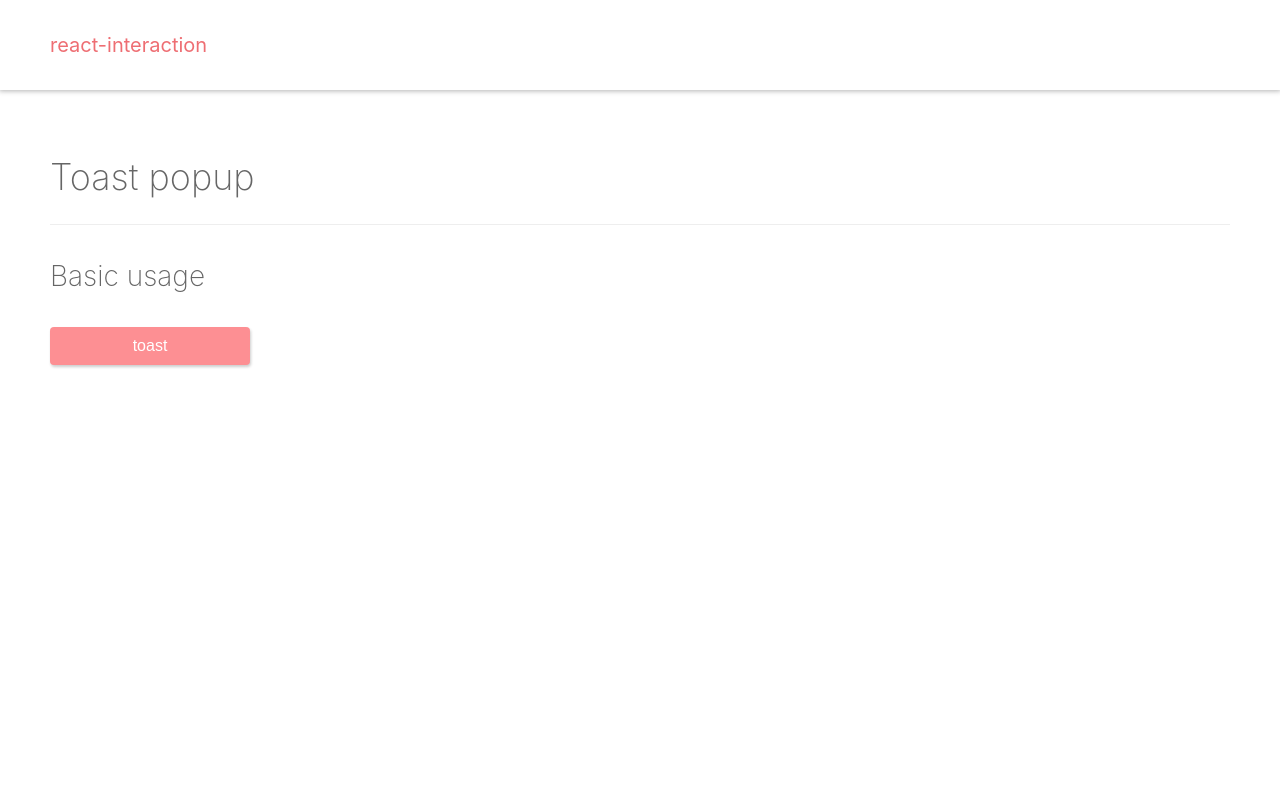
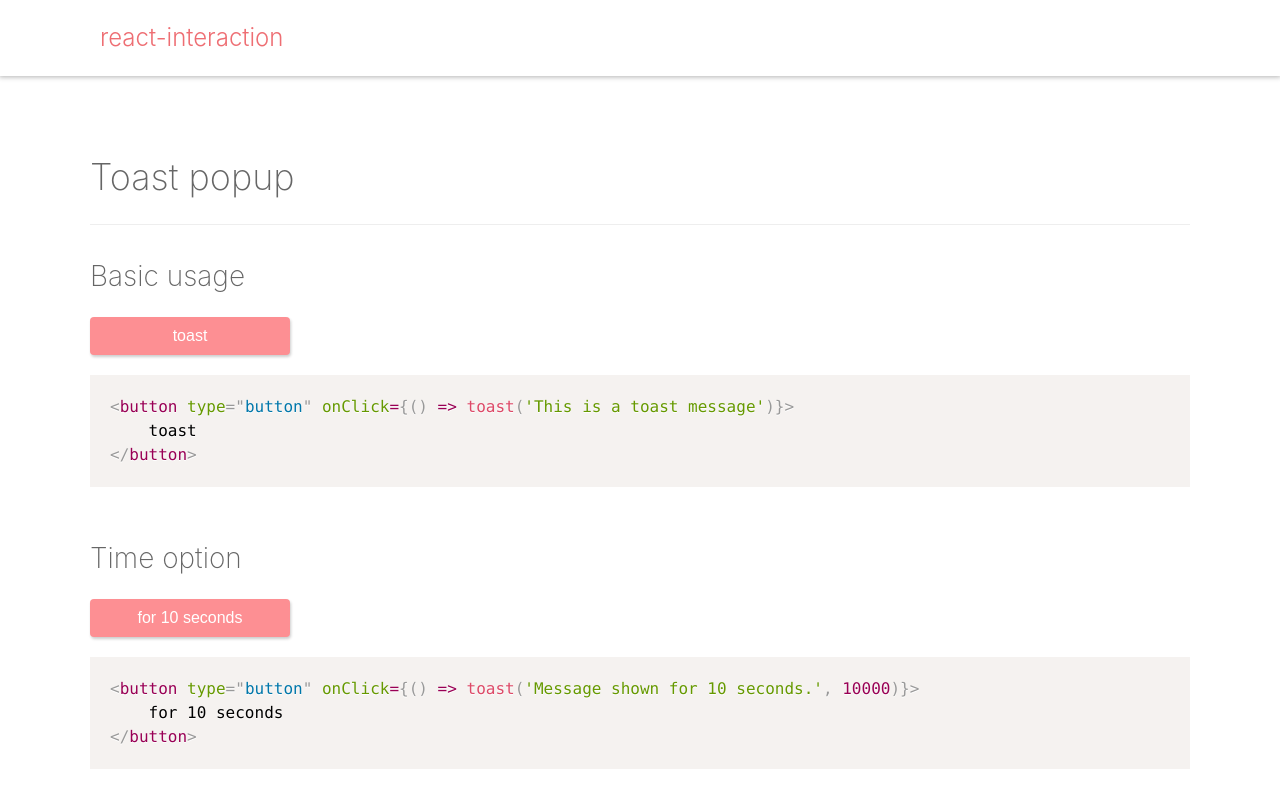
Before and after one commit to almond-bongbong/react-interaction, a React (Create React App) app in the folder example/: page / in a window 1280 px wide. Shown: the top 808 px of the page. Built offline with nearby package versions, Linux system fonts and the light colour scheme.

Commit message:
example page update

```diff
--- a/example/package.json
+++ b/example/package.json
@@ -8,8 +8,9 @@
     "prop-types": "^15.6.2",
     "react": "^16.4.1",
     "react-dom": "^16.4.1",
+    "react-interaction": "file:..",
     "react-scripts": "^1.1.4",
-    "react-interaction": "file:.."
+    "react-syntax-highlighter": "^12.2.1"
   },
   "scripts": {
     "start": "react-scripts start",
--- a/example/public/index.html
+++ b/example/public/index.html
@@ -6,6 +6,7 @@
     <meta name="theme-color" content="#000000">
 
     <link rel="manifest" href="%PUBLIC_URL%/manifest.json">
+    <link href="https://fonts.googleapis.com/css?family=Source+Code+Pro:400,700&display=swap" rel="stylesheet">
 
     <title>react-interaction</title>
   </head>
--- a/example/src/App.js
+++ b/example/src/App.js
@@ -1,17 +1,49 @@
-import React, { Component } from 'react';
+import React from 'react';
+import { PrismLight as SyntaxHighlighter } from 'react-syntax-highlighter';
+import jsx from 'react-syntax-highlighter/dist/esm/languages/prism/jsx';
+import prism from 'react-syntax-highlighter/dist/esm/styles/prism/prism';
 import { toast } from 'react-interaction';
+import JsxHighlighter from './JsxHighlighter';
 
-export default class App extends Component {
-  render () {
-    return (
-      <div className="container">
-        <header>react-interaction</header>
-        <h2>Toast popup</h2>
+SyntaxHighlighter.registerLanguage('jsx', jsx);
+
+export default function App() {
+  return (
+    <div className="container">
+      <header>
+        <h1>react-interaction</h1>
+      </header>
+      <h2>Toast popup</h2>
+      <div className="example_area">
         <h3>Basic usage</h3>
         <div className="playground">
-          <button type="button" onClick={() => toast('This is a toast message')}>toast</button>
+          <button
+            type="button"
+            onClick={() => toast('This is a toast message')}
+          >
+            toast
+          </button>
         </div>
+        <JsxHighlighter>{`<button type="button" onClick={() => toast('This is a toast message')}>
+    toast
+</button>
+`}</JsxHighlighter>
       </div>
-    )
-  }
+      <div className="example_area">
+        <h3>Time option</h3>
+        <div className="playground">
+          <button
+            type="button"
+            onClick={() => toast('Message shown for 10 seconds.', 10000)}
+          >
+            for 10 seconds
+          </button>
+        </div>
+        <JsxHighlighter>{`<button type="button" onClick={() => toast('Message shown for 10 seconds.', 10000)}>
+    for 10 seconds
+</button>
+`}</JsxHighlighter>
+      </div>
+    </div>
+  );
 }
--- /dev/null
+++ b/example/src/JsxHighlighter.js
@@ -0,0 +1,16 @@
+import React from 'react';
+import prism from 'react-syntax-highlighter/dist/cjs/styles/prism/prism';
+import { PrismLight as SyntaxHighlighter } from 'react-syntax-highlighter';
+import jsx from 'react-syntax-highlighter/dist/cjs/languages/prism/jsx';
+
+SyntaxHighlighter.registerLanguage('jsx', jsx);
+
+const JsxHighlighter = ({ children }) => {
+  return (
+    <SyntaxHighlighter language="jsx" style={prism} customStyle={{ padding: 20 }}>
+      {children}
+    </SyntaxHighlighter>
+  );
+};
+
+export default JsxHighlighter;
--- a/example/src/index.css
+++ b/example/src/index.css
@@ -13,18 +13,33 @@ body {
   line-height: 1.5;
 }
 
+body code {
+  font-family: "Source Code Pro", monospace;
+  font-size: 14px;
+}
+
 header {
   position: fixed;
   top: 0;
   right: 0;
   left: 0;
-  padding: 30px 50px;
+  padding: 20px 50px;
   box-shadow: 0 0 5px 1px rgba(0, 0, 0, 0.3);
   font-size: 20px;
   color: #ee6e73;
 }
 
+header h1 {
+  width: 1200px;
+  margin: 0 auto;
+  padding: 0 50px;
+  font-size: 24px;
+  font-weight: 300;
+}
+
 .container {
+  width: 1200px;
+  margin: 0 auto;
   padding: 150px 50px;
 }
 
@@ -37,12 +52,9 @@ h2 {
 }
 
 h3 {
-  margin-bottom: 30px;
+  margin-bottom: 20px;
   font-size: 28px;
   font-weight: 200;
-}
-
-.playground {
 }
 
 button {
@@ -68,3 +80,11 @@ button:active {
 button + button {
   margin-top: 15px;
 }
+
+.playground {
+  margin-bottom: 20px;
+}
+
+.example_area + .example_area {
+  margin-top: 50px;
+}
```
Also changed, not shown: 1 other file (tests, documents, lock files or other folders).
